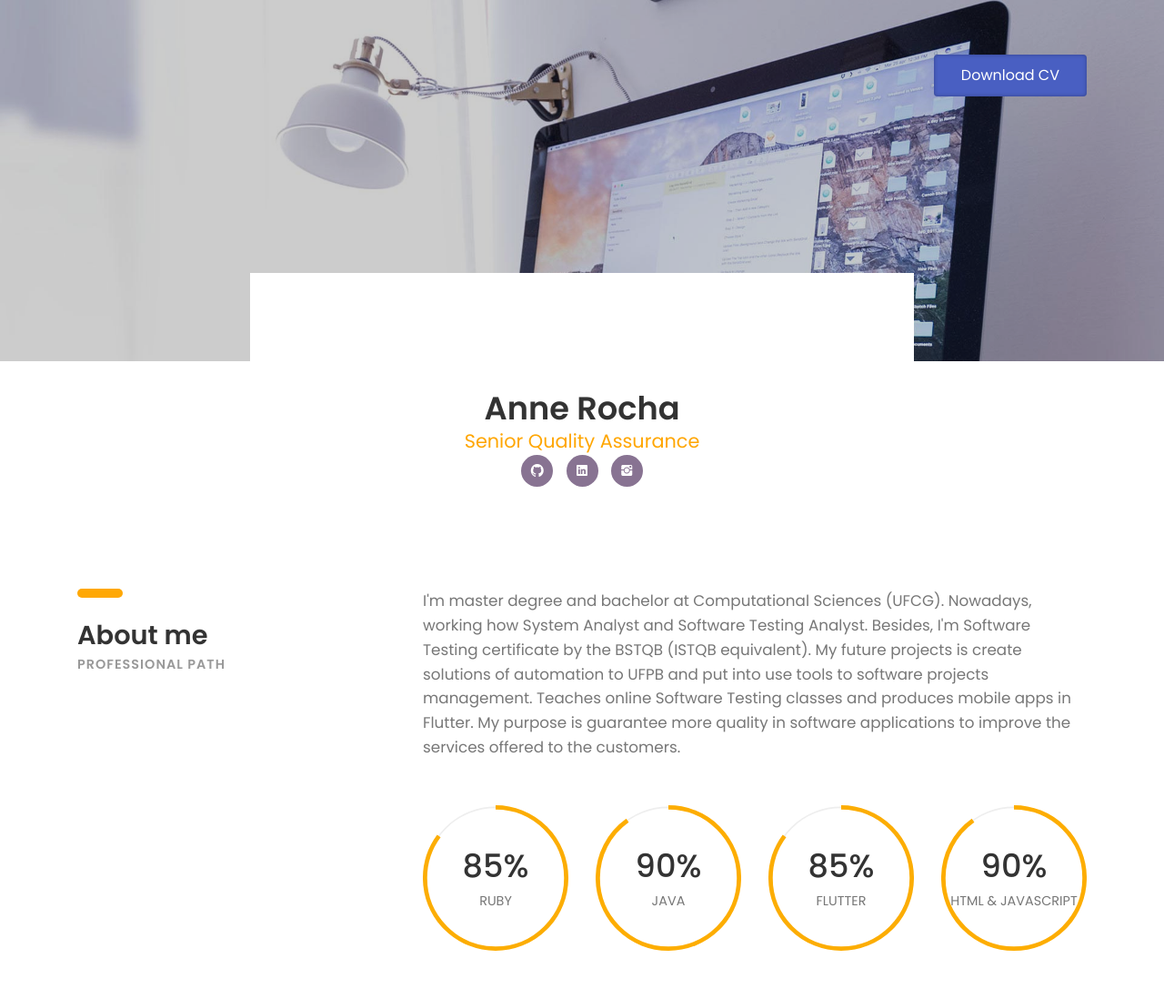
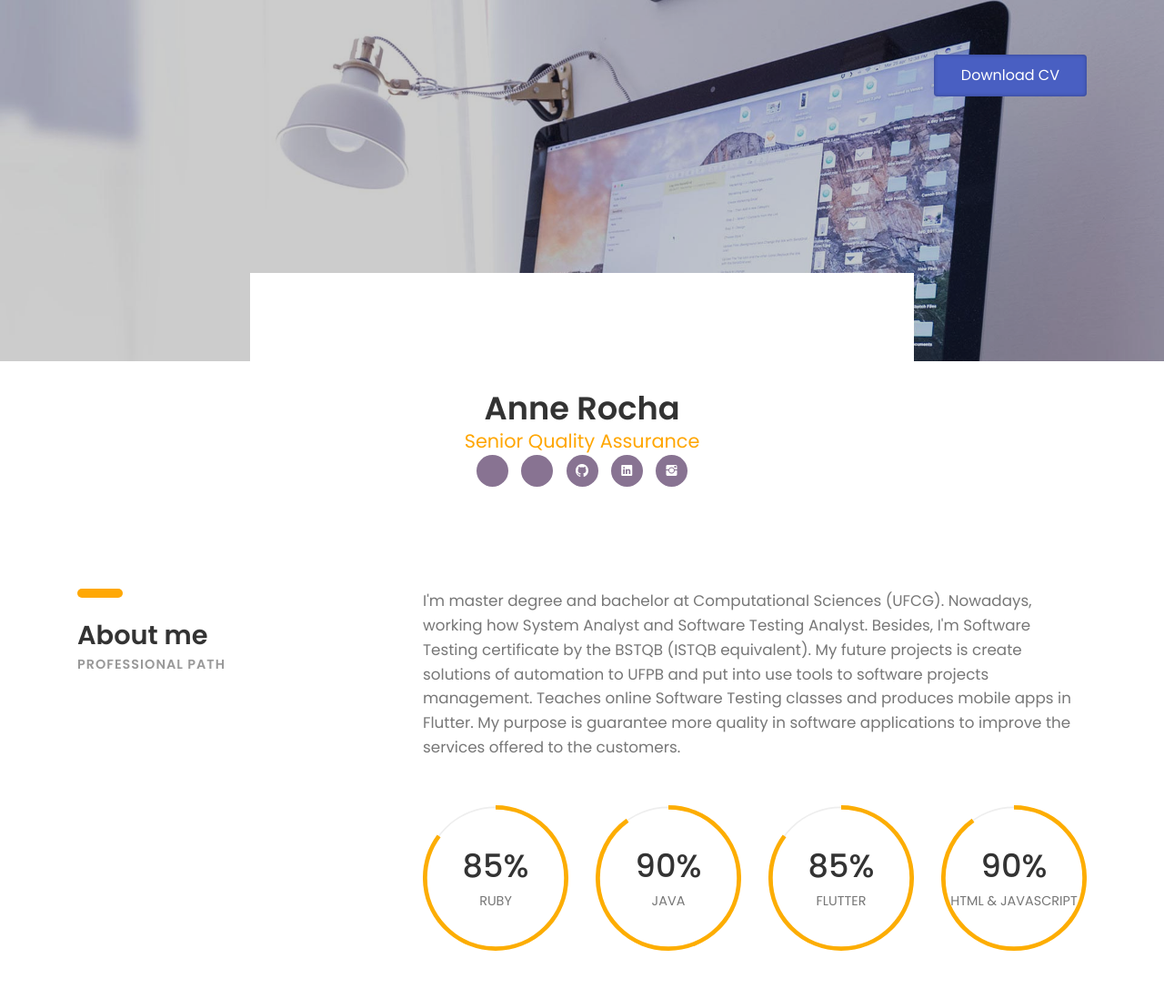
Before and after one commit to carolsprak/annerocha.github.io, a plain HTML site: page index.html in a window 1280 px wide. Shown: the top 1098 px of the page at 91% size. Drawn offline with Linux system fonts and the light colour scheme; files whose address does not match are found by name.

Commit message:
Update index.html

```diff
--- a/index.html
+++ b/index.html
@@ -45,6 +45,8 @@
 						<h4 class="font-yellow">Senior Quality Assurance</h4>
 
 						<ul class="social-icons">
+							<li><a href="https://github.com/carolsprak/cursos" target="_blank"><i class="ion-md-laptop"></i></a></li>
+							<li><a href="https://github.com/carolsprak/books" target="_blank"><i class="ion-md-book"></i></a></li>
 							<li><a href="https://github.com/carolsprak" target="_blank"><i class="ion-social-github"></i></a></li>
 							<li><a href="https://www.linkedin.com/in/annecaroline" target="_blank"><i class="ion-social-linkedin"></i></a></li>
 							<li><a href="https://www.instagram.com/annerocha_qa" target="_blank"><i class="ion-social-instagram"></i></a></li>
```
